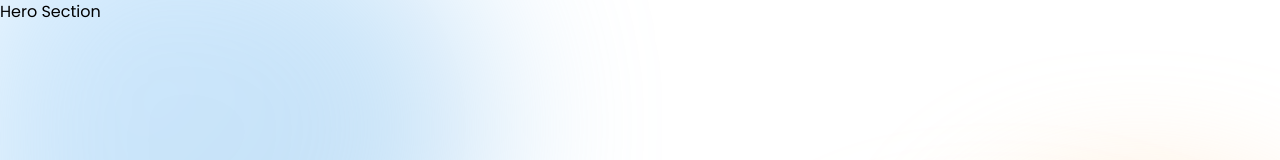
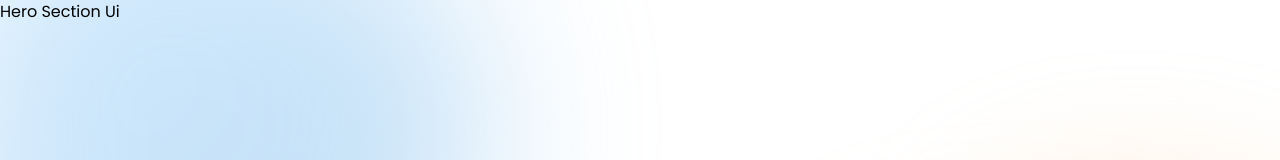
Before and after one commit to asrarmaknojiya/wheyer-sub-pages, a Next.js app: page /about-us in a window 1280 px wide. Shown: the top 160 px of the page. Built offline with nearby package versions, Linux system fonts and the light colour scheme; a web font is replaced by a local one.

Commit message:
Created folder structure for About Us page Ui

```diff
--- a/src/components/About-Us/Hero.jsx
+++ b/src/components/About-Us/Hero.jsx
@@ -3,7 +3,7 @@ import React from 'react'
 function Hero() {
   return (
     <div>
-      <h1>Hero Section</h1>
+      <h1>Hero Section Ui</h1>
     </div>
   )
 }
```
